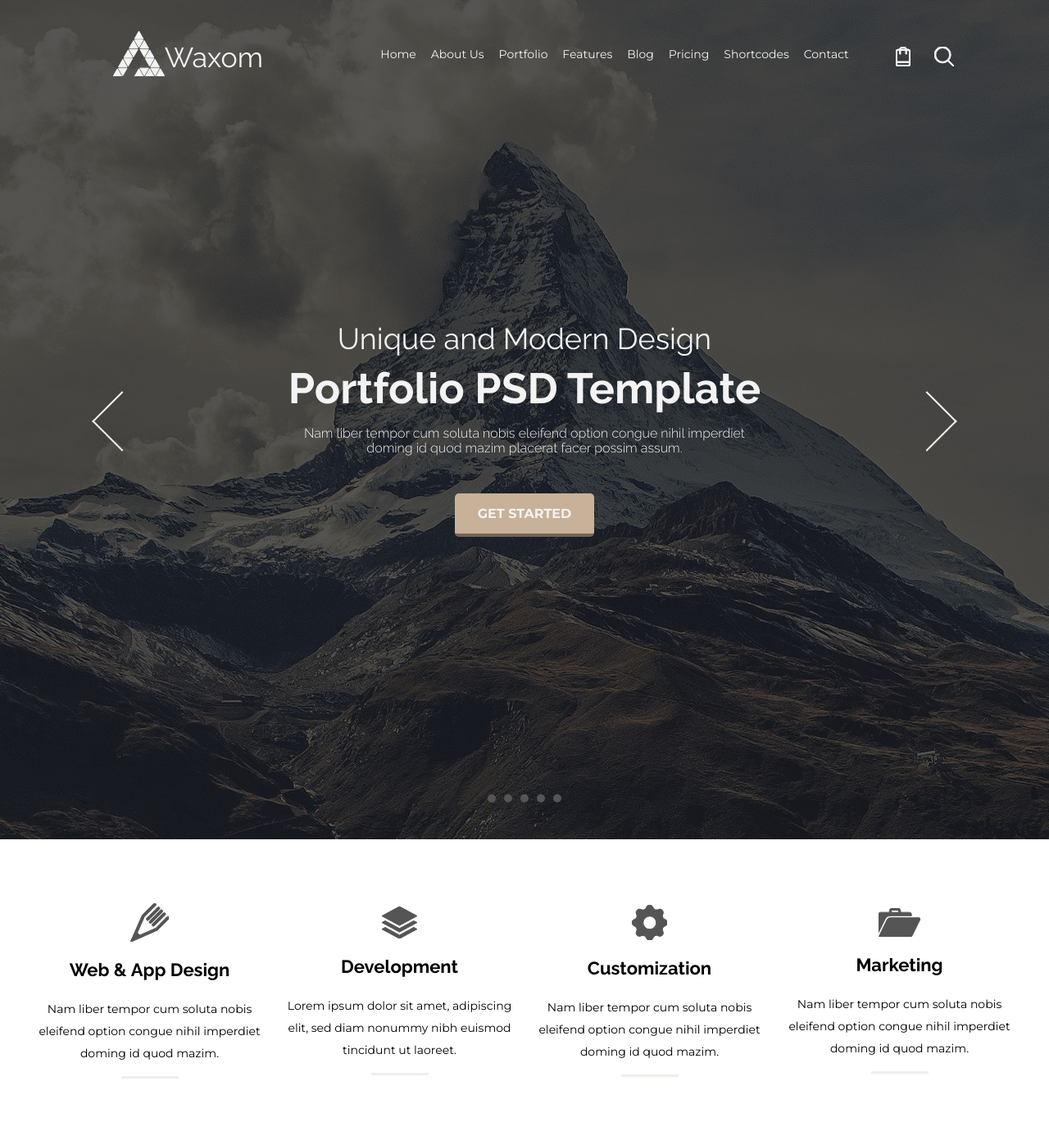
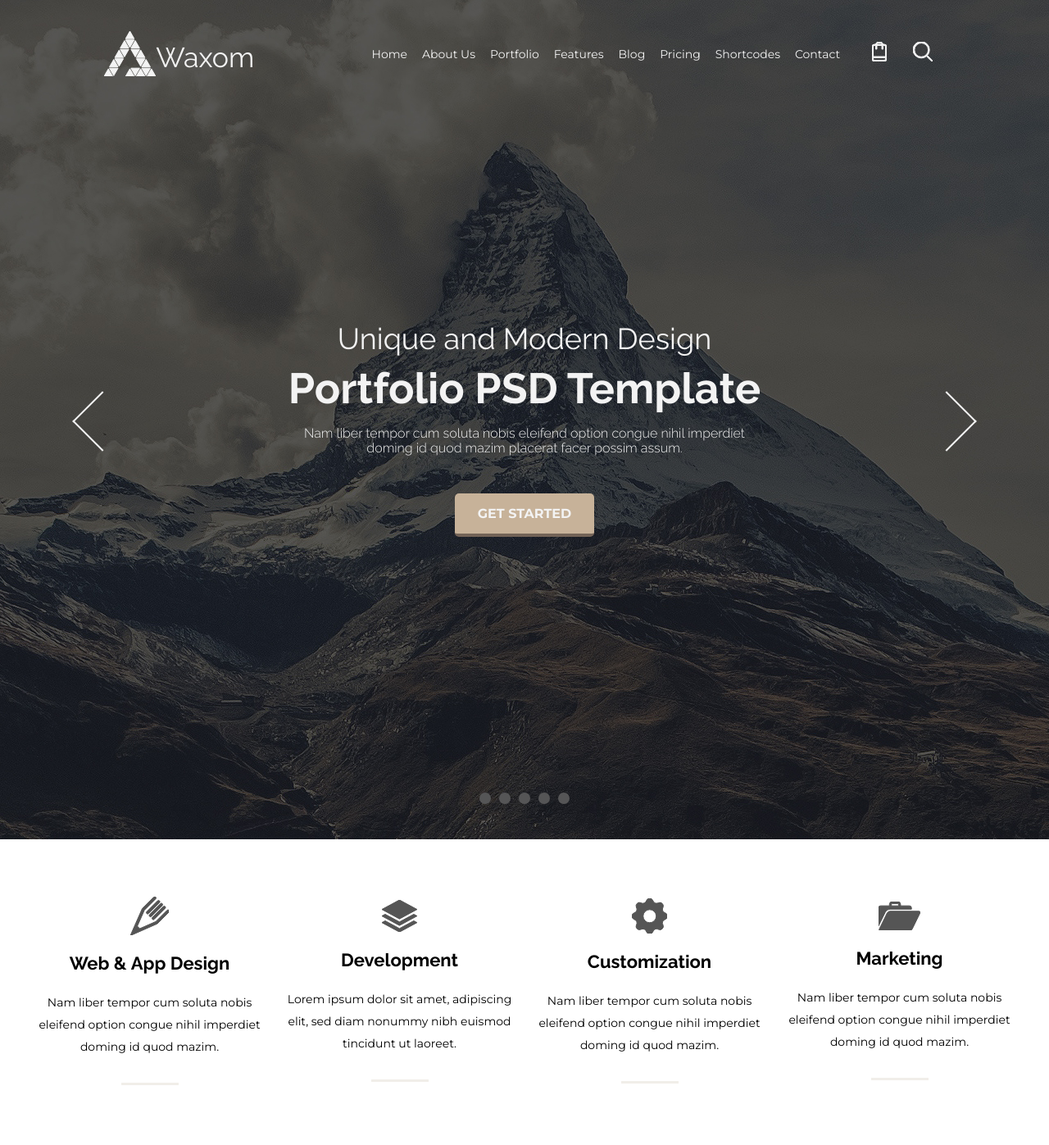
Before and after one commit to astraliq/Final-template, a plain HTML site: page index.html in a window 1280 px wide. Shown: the top 1397 px of the page at 82% size. Drawn offline with Linux system fonts and the light colour scheme.

Commit message:
Исправлены существующие недочеты
figure заменен на div
стрелки на btn
полоска services сделана псевдоэлементом
корзина и поиск сделаны btn

```diff
--- a/index.html
+++ b/index.html
@@ -11,9 +11,9 @@
 
 <body>
 	<header class="header">
-		<a class="header-logo" href="#">
-			<svg xmlns="http://www.w3.org/2000/svg" xmlns:xlink="http://www.w3.org/1999/xlink" width="63.031" height="55.125" viewBox="0 0 63.031 55.125">
-				<path id="logos" class="header-logo-img" d="M413.108,50.713H402.6l5.254,9.191Zm-11.822.767-5.254,9.191H406.54Zm18.39,9.191-5.254-9.191-5.254,9.191h10.508ZM409.168,62.2l5.254,9.188,5.254-9.188H409.168Zm-13.136,0,5.254,9.188L406.54,62.2H396.032Zm-6.567,9.952h10.506l-5.253-9.187Zm36.778,0-5.253-9.187-5.252,9.187h10.5Zm-18.389-32.16-5.254,9.19h10.508ZM420.99,82.874l5.253-9.188h-10.5Zm-26.272,0,5.253-9.188H389.465Zm-11.821.767H393.4l-5.253-9.19Zm49.914,0-5.254-9.19-5.254,9.19h10.508ZM422.3,85.172l5.254,9.187,5.254-9.187H422.3Zm-13.135,0,5.254,9.187,5.254-9.187H409.168Zm-21.017,9.187,5.253-9.187H382.9Zm-11.82.769h10.5l-5.254-9.188Zm26.269,0h10.508l-5.254-9.188Zm13.138,0h10.5l-5.253-9.188Zm18.387-9.188-5.252,9.188h10.5Z" transform="translate(-376.344 -40)" />
+		<a class="header-logo" href="index.html">
+			<svg id="logos" class="header-logo-img" xmlns="http://www.w3.org/2000/svg" xmlns:xlink="http://www.w3.org/1999/xlink" width="63.031" height="55.125" viewBox="0 0 63.031 55.125">
+				<path d="M413.108,50.713H402.6l5.254,9.191Zm-11.822.767-5.254,9.191H406.54Zm18.39,9.191-5.254-9.191-5.254,9.191h10.508ZM409.168,62.2l5.254,9.188,5.254-9.188H409.168Zm-13.136,0,5.254,9.188L406.54,62.2H396.032Zm-6.567,9.952h10.506l-5.253-9.187Zm36.778,0-5.253-9.187-5.252,9.187h10.5Zm-18.389-32.16-5.254,9.19h10.508ZM420.99,82.874l5.253-9.188h-10.5Zm-26.272,0,5.253-9.188H389.465Zm-11.821.767H393.4l-5.253-9.19Zm49.914,0-5.254-9.19-5.254,9.19h10.508ZM422.3,85.172l5.254,9.187,5.254-9.187H422.3Zm-13.135,0,5.254,9.187,5.254-9.187H409.168Zm-21.017,9.187,5.253-9.187H382.9Zm-11.82.769h10.5l-5.254-9.188Zm26.269,0h10.508l-5.254-9.188Zm13.138,0h10.5l-5.253-9.188Zm18.387-9.188-5.252,9.188h10.5Z" transform="translate(-376.344 -40)" />
 			</svg>
 			<span class="header-name">waxom</span>
 		</a>
@@ -27,40 +27,29 @@
 				<li class="header-menu-li"><a href="#">pricing</a></li>
 				<li class="header-menu-li"><a href="#">shortcodes</a></li>
 				<li class="header-menu-li"><a href="#">contact</a></li>
-				<li class="header-menu-li">
-					<a href="#">
-<!--						<img src="img/header/icon-cart.svg" alt="icon-cart" title="cart" width="17">-->
-						<svg xmlns="http://www.w3.org/2000/svg" xmlns:xlink="http://www.w3.org/1999/xlink" width="18" height="24" viewBox="0 0 18 24">
-							<path id="icon-cart" class="header-menu-li-icon" d="M1491,58h-1.5c0-1.657-2.02-3-4.5-3s-4.5,1.344-4.5,3H1479a3,3,0,0,0-3,3V76a3,3,0,0,0,3,3h12a3,3,0,0,0,2.99-3V61A3,3,0,0,0,1491,58Zm-6-1.5c1.66,0,3,.464,3,1.5h-6C1482,56.962,1483.34,56.5,1485,56.5Zm7.49,19.5a1.5,1.5,0,0,1-1.49,1.5h-12a1.5,1.5,0,0,1-1.5-1.5V74.5h14.99V76Zm0-3H1477.5V61a1.5,1.5,0,0,1,1.5-1.5h1.5V64h1.5V59.5h6V64h1.5V59.5h1.5a1.5,1.5,0,0,1,1.49,1.5V73Z" transform="translate(-1476 -55)" />
-						</svg>
-
-					</a>
-				</li>
-				<li class="header-menu-li">
-					<a href="#">
-<!--						<img src="img/header/icon-search.svg" alt="icon-search" title="search" width="24">-->
-						<svg xmlns="http://www.w3.org/2000/svg" xmlns:xlink="http://www.w3.org/1999/xlink" width="24" height="24" viewBox="0 0 24 24">
-							<path id="icon-search" class="header-menu-li-icon" d="M1545.76,77.682l-6.19-6.095a9.807,9.807,0,0,0,2.62-6.658,10.1,10.1,0,1,0-10.1,9.934,10.183,10.183,0,0,0,6.36-2.218l6.21,6.12a0.788,0.788,0,0,0,1.1,0A0.763,0.763,0,0,0,1545.76,77.682Zm-13.67-4.348a8.406,8.406,0,1,1,8.54-8.405A8.477,8.477,0,0,1,1532.09,73.334Z" transform="translate(-1522 -55)" />
-						</svg>
-					</a>
-				</li>
 			</ul>
 		</nav>
+		<button class="header-btn" name="cart">
+			<svg id="icon-cart" class="header-btn-icon" xmlns="http://www.w3.org/2000/svg" xmlns:xlink="http://www.w3.org/1999/xlink" width="18" height="24" viewBox="0 0 18 24">
+				<path d="M1491,58h-1.5c0-1.657-2.02-3-4.5-3s-4.5,1.344-4.5,3H1479a3,3,0,0,0-3,3V76a3,3,0,0,0,3,3h12a3,3,0,0,0,2.99-3V61A3,3,0,0,0,1491,58Zm-6-1.5c1.66,0,3,.464,3,1.5h-6C1482,56.962,1483.34,56.5,1485,56.5Zm7.49,19.5a1.5,1.5,0,0,1-1.49,1.5h-12a1.5,1.5,0,0,1-1.5-1.5V74.5h14.99V76Zm0-3H1477.5V61a1.5,1.5,0,0,1,1.5-1.5h1.5V64h1.5V59.5h6V64h1.5V59.5h1.5a1.5,1.5,0,0,1,1.49,1.5V73Z" transform="translate(-1476 -55)" />
+			</svg>
+		</button>
+		<button class="header-btn" name="search">
+			<svg id="icon-search" class="header-btn-icon" xmlns="http://www.w3.org/2000/svg" xmlns:xlink="http://www.w3.org/1999/xlink" width="24" height="24" viewBox="0 0 24 24">
+				<path d="M1545.76,77.682l-6.19-6.095a9.807,9.807,0,0,0,2.62-6.658,10.1,10.1,0,1,0-10.1,9.934,10.183,10.183,0,0,0,6.36-2.218l6.21,6.12a0.788,0.788,0,0,0,1.1,0A0.763,0.763,0,0,0,1545.76,77.682Zm-13.67-4.348a8.406,8.406,0,1,1,8.54-8.405A8.477,8.477,0,0,1,1532.09,73.334Z" transform="translate(-1522 -55)" />
+			</svg>
+		</button>
 	</header>
 	<section class="slider">
 		<div class="slider-main">
-			<a class="slider-control left-arrow" href="#">
-				<div class="slider-arrow slider-arrow-left"></div>
-			</a>
+			<button class="slider-control left-arrow" name="left-arrow"></button>
 			<div class="slider-slogan">
 				<h2>Unique&nbsp;and&nbsp;Modern Design</h2>
 				<span>Portfolio PSD Template</span>
 				<p>Nam liber tempor cum soluta nobis eleifend option congue nihil imperdiet doming id quod mazim placerat facer possim assum.</p>
 				<a class="slider-btn" href="#">get started</a>
 			</div>
-			<a class="slider-control right-arrow" href="#">
-				<div class="slider-arrow slider-arrow-right"></div>
-			</a>
+			<button class="slider-control right-arrow" name="right-arrow"></button>
 		</div>
 		<div class="slider-nav">
 			<a class="slider-nav-link" href="#"></a>
@@ -72,46 +61,42 @@
 	</section>
 	<main>
 		<div class="services">
-			<figure class="services-block">
-				<svg xmlns="http://www.w3.org/2000/svg" xmlns:xlink="http://www.w3.org/1999/xlink" width="47.594" height="47.59" viewBox="0 0 47.594 47.59">
-					<path id="icon" class="services-icon" d="M534.668,1121.47a1.591,1.591,0,0,0-2.248,0l-13.847,13.84-19.467,8.58-3-3,8.576-19.47,13.844-13.84a1.59,1.59,0,1,0-2.248-2.25l-14.268,14.26-14.477,32.87,32.868-14.47,14.266-14.27A1.592,1.592,0,0,0,534.668,1121.47Zm-20.173,11a1.606,1.606,0,0,0,2.25,0l13.332-13.34a1.591,1.591,0,0,0-2.25-2.25L514.5,1130.22A1.593,1.593,0,0,0,514.5,1132.47Zm-3.48-3.48a1.606,1.606,0,0,0,2.25,0l13.333-13.34a1.591,1.591,0,0,0-2.25-2.25l-13.333,13.33A1.6,1.6,0,0,0,511.015,1128.99Zm-3.481-3.49a1.581,1.581,0,0,0,2.25,0l13.333-13.33a1.591,1.591,0,0,0-2.25-2.25l-13.333,13.33A1.593,1.593,0,0,0,507.534,1125.5Z" transform="translate(-487.531 -1104.88)" />
+			<div class="services-block">
+				<svg class="services-icon" xmlns="http://www.w3.org/2000/svg" xmlns:xlink="http://www.w3.org/1999/xlink" width="47.594" height="47.59" viewBox="0 0 47.594 47.59">
+					<path d="M534.668,1121.47a1.591,1.591,0,0,0-2.248,0l-13.847,13.84-19.467,8.58-3-3,8.576-19.47,13.844-13.84a1.59,1.59,0,1,0-2.248-2.25l-14.268,14.26-14.477,32.87,32.868-14.47,14.266-14.27A1.592,1.592,0,0,0,534.668,1121.47Zm-20.173,11a1.606,1.606,0,0,0,2.25,0l13.332-13.34a1.591,1.591,0,0,0-2.25-2.25L514.5,1130.22A1.593,1.593,0,0,0,514.5,1132.47Zm-3.48-3.48a1.606,1.606,0,0,0,2.25,0l13.333-13.34a1.591,1.591,0,0,0-2.25-2.25l-13.333,13.33A1.6,1.6,0,0,0,511.015,1128.99Zm-3.481-3.49a1.581,1.581,0,0,0,2.25,0l13.333-13.33a1.591,1.591,0,0,0-2.25-2.25l-13.333,13.33A1.593,1.593,0,0,0,507.534,1125.5Z" transform="translate(-487.531 -1104.88)" />
 				</svg>
-				<figcaption>
+				<div class="services-block-txt">
 					<h5>Web&nbsp;&&nbsp;App Design</h5>
 					<p>Nam liber tempor cum soluta nobis eleifend option congue nihil imperdiet doming id quod mazim.</p>
-					<div class="services-block-line"></div>
-				</figcaption>
-			</figure>
-			<figure class="services-block">
-				<svg xmlns="http://www.w3.org/2000/svg" xmlns:xlink="http://www.w3.org/1999/xlink" width="42.875" height="39.19" viewBox="0 0 42.875 39.19">
-					<path id="icon" class="services-icon" d="M811.851,1113.11l-21.437,11.56,21.437,11.56,21.436-11.56Zm0,26.85-17.452-9.41-3.985,2.15,21.437,11.55,21.436-11.55-3.985-2.15Zm0,8.02-17.452-9.41-3.985,2.15,21.437,11.56,21.436-11.56-3.985-2.15Z" transform="translate(-790.406 -1113.09)" />
+				</div>
+			</div>
+			<div class="services-block">
+				<svg class="services-icon" xmlns="http://www.w3.org/2000/svg" xmlns:xlink="http://www.w3.org/1999/xlink" width="42.875" height="39.19" viewBox="0 0 42.875 39.19">
+					<path d="M811.851,1113.11l-21.437,11.56,21.437,11.56,21.436-11.56Zm0,26.85-17.452-9.41-3.985,2.15,21.437,11.55,21.436-11.55-3.985-2.15Zm0,8.02-17.452-9.41-3.985,2.15,21.437,11.56,21.436-11.56-3.985-2.15Z" transform="translate(-790.406 -1113.09)" />
 				</svg>
-				<figcaption>
+				<div class="services-block-txt">
 					<h5>Development</h5>
 					<p>Lorem ipsum dolor sit amet, adipiscing elit, sed diam nonummy nibh euismod tincidunt ut laoreet.</p>
-					<div class="services-block-line"></div>
-				</figcaption>
-			</figure>
-			<figure class="services-block">
-				<svg xmlns="http://www.w3.org/2000/svg" xmlns:xlink="http://www.w3.org/1999/xlink" width="43.56" height="43.57" viewBox="0 0 43.56 43.57">
-					<path id="icon" class="services-icon" d="M1132.93,1129.85a4.327,4.327,0,0,0-2.61-3.86,4.623,4.623,0,0,1-2.88-6.97,4.161,4.161,0,0,0-5.46-5.46,6.019,6.019,0,0,1-4.23.35,5.937,5.937,0,0,1-2.74-3.24,4.173,4.173,0,0,0-7.73,0,4.634,4.634,0,0,1-6.97,2.89,4.161,4.161,0,0,0-5.46,5.46,4.636,4.636,0,0,1-2.88,6.97,4.159,4.159,0,0,0,0,7.72,4.623,4.623,0,0,1,2.88,6.97,4.161,4.161,0,0,0,5.46,5.46,4.634,4.634,0,0,1,6.97,2.89,4.173,4.173,0,0,0,7.73,0,4.628,4.628,0,0,1,6.97-2.89,4.161,4.161,0,0,0,5.46-5.46,4.623,4.623,0,0,1,2.88-6.97A4.327,4.327,0,0,0,1132.93,1129.85Zm-21.79,7.99a7.985,7.985,0,1,1,7.99-7.98A7.979,7.979,0,0,1,1111.14,1137.84Z" transform="translate(-1089.38 -1108.06)" />
+				</div>
+			</div>
+			<div class="services-block">
+				<svg class="services-icon" xmlns="http://www.w3.org/2000/svg" xmlns:xlink="http://www.w3.org/1999/xlink" width="43.56" height="43.57" viewBox="0 0 43.56 43.57">
+					<path d="M1132.93,1129.85a4.327,4.327,0,0,0-2.61-3.86,4.623,4.623,0,0,1-2.88-6.97,4.161,4.161,0,0,0-5.46-5.46,6.019,6.019,0,0,1-4.23.35,5.937,5.937,0,0,1-2.74-3.24,4.173,4.173,0,0,0-7.73,0,4.634,4.634,0,0,1-6.97,2.89,4.161,4.161,0,0,0-5.46,5.46,4.636,4.636,0,0,1-2.88,6.97,4.159,4.159,0,0,0,0,7.72,4.623,4.623,0,0,1,2.88,6.97,4.161,4.161,0,0,0,5.46,5.46,4.634,4.634,0,0,1,6.97,2.89,4.173,4.173,0,0,0,7.73,0,4.628,4.628,0,0,1,6.97-2.89,4.161,4.161,0,0,0,5.46-5.46,4.623,4.623,0,0,1,2.88-6.97A4.327,4.327,0,0,0,1132.93,1129.85Zm-21.79,7.99a7.985,7.985,0,1,1,7.99-7.98A7.979,7.979,0,0,1,1111.14,1137.84Z" transform="translate(-1089.38 -1108.06)" />
 				</svg>
-				<figcaption>
+				<div class="services-block-txt">
 					<h5>Customization</h5>
 					<p>Nam liber tempor cum soluta nobis eleifend option congue nihil imperdiet doming id quod mazim.</p>
-					<div class="services-block-line"></div>
-				</figcaption>
-			</figure>
-			<figure class="services-block">
-				<svg xmlns="http://www.w3.org/2000/svg" xmlns:xlink="http://www.w3.org/1999/xlink" width="50.88" height="35.63" viewBox="0 0 50.88 35.63">
-					<path id="icon" class="services-icon" d="M1397,1129.25a6.787,6.787,0,0,1,5.74-3.61h26.21v-1.66a2.482,2.482,0,0,0-2.46-2.48h-10.82v-1.44a3.707,3.707,0,0,0-3.68-3.73h-6.29a3.722,3.722,0,0,0-3.69,3.73v1.44H1391.2a2.475,2.475,0,0,0-2.46,2.48v22.17Zm7.47-9.19a1.266,1.266,0,0,1,.36-0.88,1.185,1.185,0,0,1,.87-0.36h6.29a1.231,1.231,0,0,1,1.23,1.24v1.44h-8.75v-1.44Zm25.45,29.7a4.319,4.319,0,0,1-3.54,2.22h-35.3a1.417,1.417,0,0,1-1.37-2.22l9.49-19.42a4.333,4.333,0,0,1,3.54-2.22h35.3a1.417,1.417,0,0,1,1.37,2.22Z" transform="translate(-1388.75 -1116.34)" />
+				</div>
+			</div>
+			<div class="services-block">
+				<svg class="services-icon" xmlns="http://www.w3.org/2000/svg" xmlns:xlink="http://www.w3.org/1999/xlink" width="50.88" height="35.63" viewBox="0 0 50.88 35.63">
+					<path d="M1397,1129.25a6.787,6.787,0,0,1,5.74-3.61h26.21v-1.66a2.482,2.482,0,0,0-2.46-2.48h-10.82v-1.44a3.707,3.707,0,0,0-3.68-3.73h-6.29a3.722,3.722,0,0,0-3.69,3.73v1.44H1391.2a2.475,2.475,0,0,0-2.46,2.48v22.17Zm7.47-9.19a1.266,1.266,0,0,1,.36-0.88,1.185,1.185,0,0,1,.87-0.36h6.29a1.231,1.231,0,0,1,1.23,1.24v1.44h-8.75v-1.44Zm25.45,29.7a4.319,4.319,0,0,1-3.54,2.22h-35.3a1.417,1.417,0,0,1-1.37-2.22l9.49-19.42a4.333,4.333,0,0,1,3.54-2.22h35.3a1.417,1.417,0,0,1,1.37,2.22Z" transform="translate(-1388.75 -1116.34)" />
 				</svg>
-				<figcaption>
+				<div class="services-block-txt">
 					<h5>Marketing</h5>
 					<p>Nam liber tempor cum soluta nobis eleifend option congue nihil imperdiet doming id quod mazim.</p>
-					<div class="services-block-line"></div>
-				</figcaption>
-			</figure>
+				</div>
+			</div>
 		</div>
 		<section class="realization">
 			<h3>Waxom is Realization of your Ideas.</h3>
--- a/less/main.less
+++ b/less/main.less
@@ -72,6 +72,7 @@ a {
 	display: -o-flex;
 	display: flex;
 	justify-content: center;
+
 	&-logo {
 		margin: 38px 0 0 0.9vw;
 		display: -webkit-flex;
@@ -92,6 +93,7 @@ a {
 			color: @color1
 		}
 	}
+
 	&-name {
 		text-transform: capitalize;
 		display: block;
@@ -100,6 +102,30 @@ a {
 		color: @colorTextLight;
 		margin: 13px 0 0 0;
 	}
+
+	&-btn {
+		border: none;
+		outline: none;
+		background-color: transparent;
+		height: 25px;
+		margin: 50px 20px 0 0;
+
+		& {
+			fill: @colorTextLight;
+			stroke: @colorTextLight;
+		}
+
+		&:hover &-icon {
+			fill: @color1;
+			stroke: @color1;
+		}
+
+		&:active &-icon {
+			fill: @colorTextLight;
+			stroke: @colorTextLight;
+		}
+	}
+
 	&-menu {
 		display: -webkit-flex;
 		display: -moz-flex;
@@ -107,7 +133,7 @@ a {
 		display: -o-flex;
 		display: flex;
 		list-style-type: none;
-		margin: 57px 0 0 11.2vw;
+		margin: 57px 1.2vw 0 11.2vw;
 		padding: 0;
 		&-li {
 			margin: 0 1.4vw 0 0;
@@ -129,10 +155,6 @@ a {
 				fill: @color1;
 				stroke: @color1;
 			}
-		}
-		&-li:nth-child(9),
-		&-li:nth-child(10) {
-			margin: 0 -10px 0 39px;
 		}
 	}
 }
@@ -169,33 +191,28 @@ a {
 	&-control {
 		align-self: center;
 		display: block;
-		&:hover .slider-arrow {
+		background: none;
+		border: none;
+		outline: none;
+
+		&:before {
+			content: "";
+			display: block;
+			width: 50px;
+			height: 50px;
+			border-left: 2px solid @colorTextLight;
+			border-bottom: 2px solid @colorTextLight;
+		}
+
+		&:hover:before {
 			border-color: @color1;
+		}
+
+		&:active:before {
+			border-color: @colorTextLight;
 		}
 	}
 
-	&-arrow {
-		width: 50px;
-		height: 50px;
-		border-left: 2px solid @colorTextLight;
-		border-bottom: 2px solid @colorTextLight;
-
-		&-left {
-			-webkit-transform: rotate(45deg);
-			-moz-transform: rotate(45deg);
-			-o-transform: rotate(45deg);
-			-ms-transform: rotate(45deg);
-			transform: rotate(45deg);
-		}
-
-		&-right {
-			-webkit-transform: rotate(-135deg);
-			-moz-transform: rotate(-135deg);
-			-o-transform: rotate(-135deg);
-			-ms-transform: rotate(-135deg);
-			transform: rotate(-135deg);
-		}
-	}
 
 	&-slogan {
 		align-self: center;
@@ -240,9 +257,9 @@ a {
 			border-radius: 50%;
 			background-color: @colorBGimg;
 			margin: 0 5px;
-			box-sizing: border-box;
+			border: 2px solid transparent;
 			&:hover {
-				background-color: @colorBGimg;
+				background-color: black;
 				border: 2px solid @color1;
 			}
 		}
@@ -276,12 +293,20 @@ a {
 	}
 }
 
-.left-arrow {
-	padding: 50px 20px 50px 50px;
+.left-arrow:before {
+	-webkit-transform: rotate(45deg);
+	-moz-transform: rotate(45deg);
+	-o-transform: rotate(45deg);
+	-ms-transform: rotate(45deg);
+	transform: rotate(45deg);
 }
 
-.right-arrow {
-	padding: 50px 50px 50px 20px;
+.right-arrow:before {
+	-webkit-transform: rotate(-135deg);
+	-moz-transform: rotate(-135deg);
+	-o-transform: rotate(-135deg);
+	-ms-transform: rotate(-135deg);
+	transform: rotate(-135deg);
 }
 
 .services {
@@ -336,14 +361,17 @@ a {
 			stroke: @color1;
 		}
 
-		&-line {
+		&-txt:after {
+			content: "";
+			display: block;
 			width: 70px;
-			margin: 0 auto;
-			border-bottom: 3px solid #f1eee9;
+			height: 3px;
+			background-color: #f1eee9;
+			margin: 30px auto 0 auto;
+
 		}
-
-		&:hover .services-block-line {
-			border-bottom: 3px solid @color1;
+		&-txt:hover:after {
+			background-color: @color1;
 		}
 	}
 }
```
Also changed, not shown: css/style.css.
